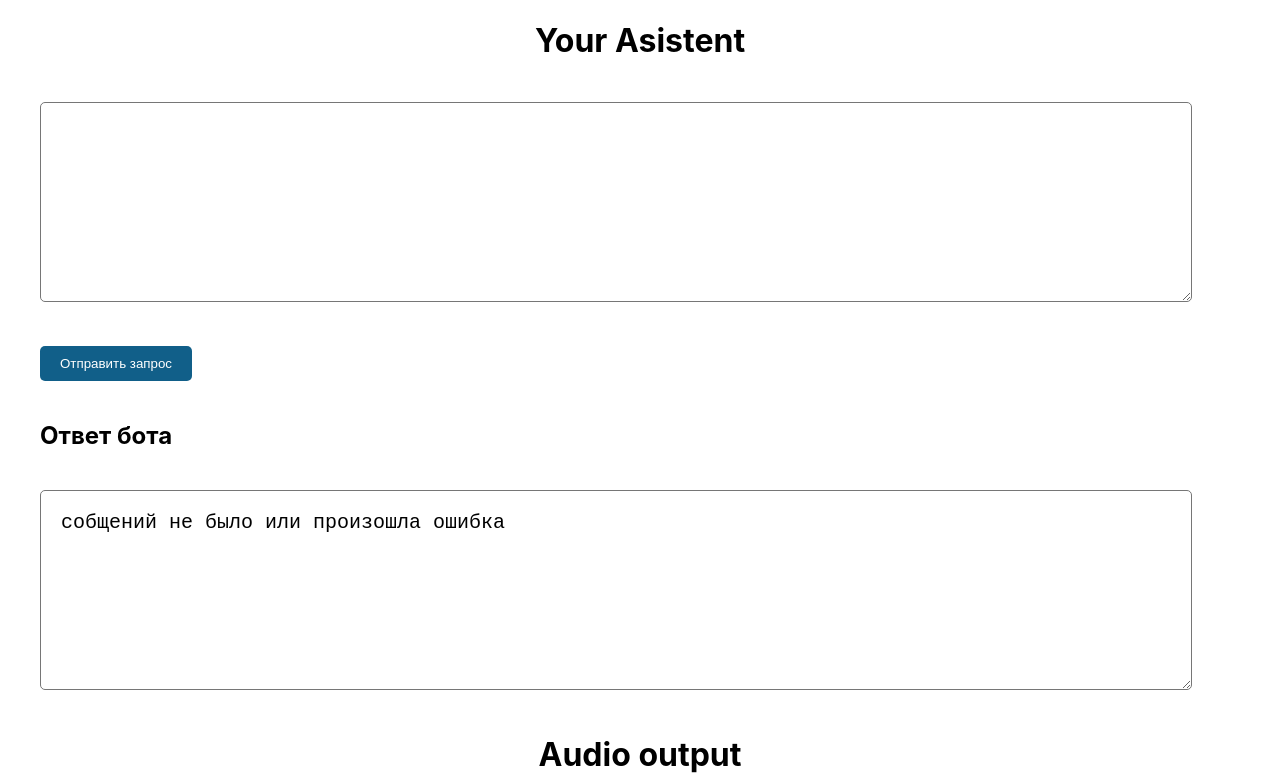
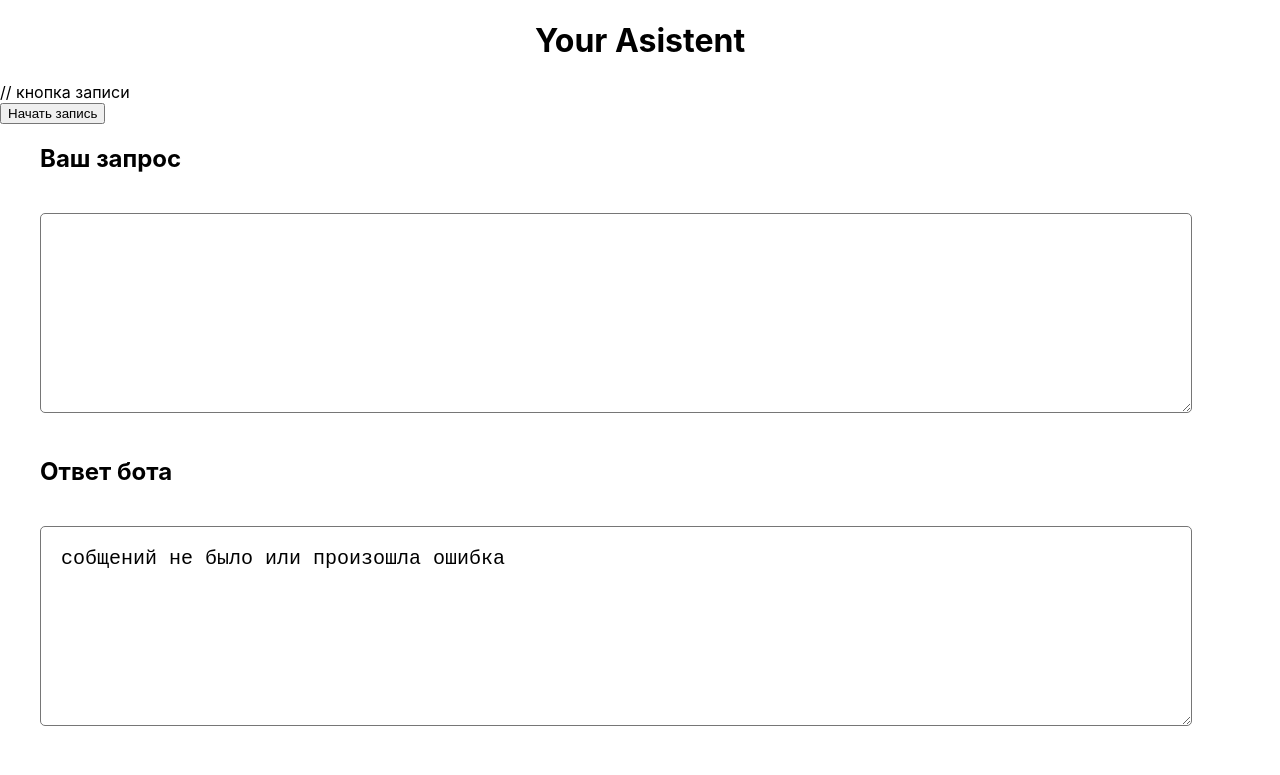
Before and after one commit to sasha505001/labs_speech, a React (Create React App) app in the folder frontend/: page / in a window 1280 px wide. Shown: the top 775 px of the page. Built offline with nearby package versions, Linux system fonts and the light colour scheme.

Commit message:
создал элемент который записывает звук

```diff
--- a/frontend/src/App.js
+++ b/frontend/src/App.js
@@ -3,10 +3,14 @@ import './App.css';
 import TextInput from './components/TextInput';
 import SendButton from './components/SendButton';
 import AudioPlayer from './components/AudioPlayer';
+import AudioRecorder from "./components/AudioRecorder";
 
 function App() {
-  // Текст запроса
-  const [requestText, setRequestText] = useState('');
+
+  // файл аудиозаписи с запросом
+  const [audioFile, setAudioFile] = useState(null);
+
+  const [requestText, setRequestText] = useState(''); // Текст запроса
   const [answerText, setAnswerText] = useState(''); // Текст ответа
   // URLs до сгенерированного аудио
   const [gttsURL, setGttsURL] = useState(null); // URL до сгенерированного аудио
@@ -44,13 +48,11 @@ function App() {
     <div className="hell">
       <h1>Your Asistent</h1>
 
-      <TextInput text={requestText} setText={setRequestText} isReadOnly={false}/>
-      <SendButton
-      requestText = {requestText}
-      recivedBotAnswer = {recivedBotAnswer}
-      setURLs = {setURLs}
-      setCenterOfMass = {setCenterOfMass}
-      />
+      // кнопка записи
+      <AudioRecorder setAudioFile = {setAudioFile}/>
+
+      <h2>Ваш запрос</h2>
+      <TextInput text={requestText} setText={setRequestText} isReadOnly={true}/>
       <h2>Ответ бота</h2>
 
 
--- /dev/null
+++ b/frontend/src/components/AudioRecorder.js
@@ -0,0 +1,74 @@
+import React, { useState, useRef } from 'react';
+import axios from 'axios';
+import './common.css';
+
+function AudioRecorder(setAudioFile) {
+    const [isRecording, setIsRecording] = useState(false);
+    const [audioURL, setAudioURL] = useState('');
+    const mediaRecorderRef = useRef(null);
+    const chunksRef = useRef([]);
+
+    const startRecording = async () => {
+        try {
+          // Запрашиваем доступ к микрофону
+          const stream = await navigator.mediaDevices.getUserMedia({ audio: true });
+
+          // Создаем MediaRecorder
+          mediaRecorderRef.current = new MediaRecorder(stream);
+
+          // Сохраняем записанные кусочки данных
+          mediaRecorderRef.current.ondataavailable = (event) => {
+            if (event.data.size > 0) {
+              chunksRef.current.push(event.data);
+            }
+          };
+
+          // Когда запись остановлена, формируем итоговый blob и URL для проигрывания
+          mediaRecorderRef.current.onstop = () => {
+            const blob = new Blob(chunksRef.current, { type: 'audio/webm' });
+            const url = URL.createObjectURL(blob);
+            setAudioURL(url);
+            chunksRef.current = [];
+          };
+
+          mediaRecorderRef.current.start();
+          setIsRecording(true);
+        } catch (error) {
+          console.error('Ошибка доступа к микрофону:', error);
+        }
+    };
+
+    const stopRecording = () => {
+        if (mediaRecorderRef.current && isRecording) {
+          mediaRecorderRef.current.stop();
+          setIsRecording(false);
+        }
+    };
+
+    const handleButtonClick = () => {
+        if (!isRecording) {
+          startRecording();
+        } else {
+          stopRecording();
+        }
+    };
+
+    return (
+        <div>
+          <button onClick={handleButtonClick}>
+            {isRecording ? 'Остановить запись' : 'Начать запись'}
+          </button>
+
+          {/* Воспроизведение записанного звука */}
+          {audioURL && (
+            <div>
+              <h4>Ваша запись:</h4>
+              <audio src={audioURL} controls />
+            </div>
+          )}
+        </div>
+      );
+
+}
+
+export default AudioRecorder;
```
